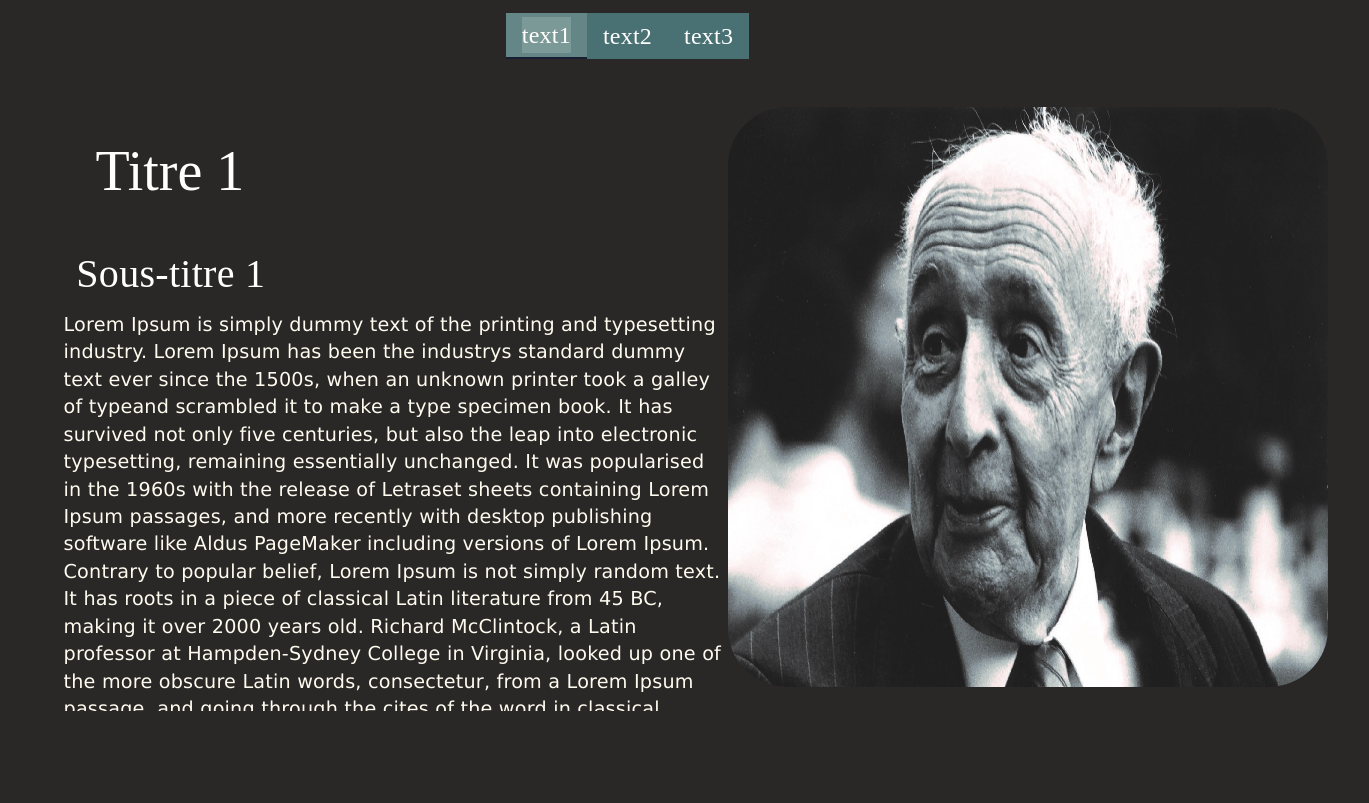
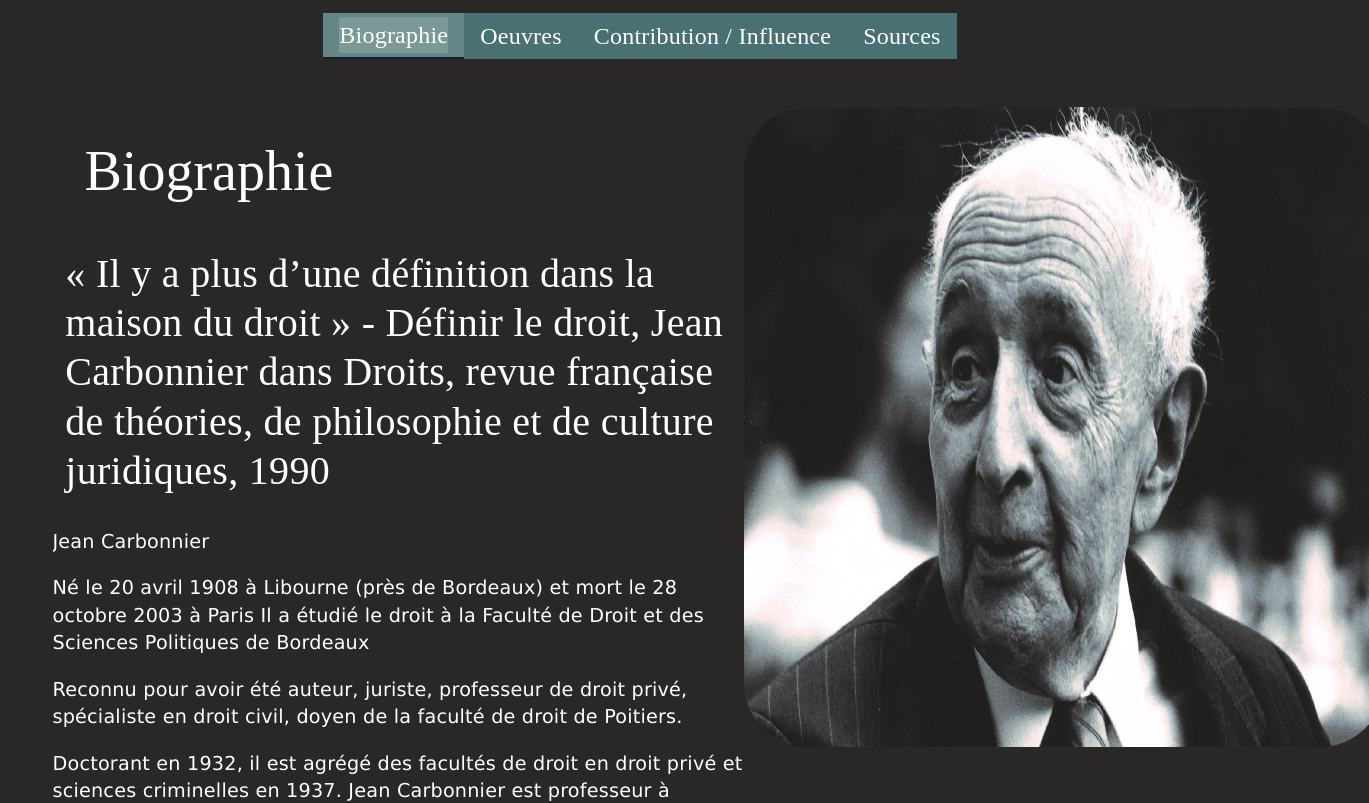
Before and after one commit to TSB04/sally, a Next.js app in the folder app/: page / in a window 1280 px wide. Shown: the top 803 px of the page, 1369 px wide, since content can reach past the window. Built offline with nearby package versions, Linux system fonts and the light colour scheme.

Commit message:
add text content

```diff
--- a/app/pages/index.tsx
+++ b/app/pages/index.tsx
@@ -8,9 +8,7 @@ import Image3 from '../public/image3.jpeg'
 import Theme from '../theme/Theme'
 
 const myStyle = {
-	padding: "1%",
-	backgroundColor: "transparent !important",
-	width: "98%",
+	padding: "1% 0",
 	nav: {
 		display: "flex",
 		flexDirection: "row",
@@ -38,8 +36,8 @@ const myStyle = {
 	},
 	image:{
 		borderRadius: "10%",
-		width: 600,
-		height: 580,
+		width: "80vh",
+		height: "80vh",
 	}
 }
 
@@ -49,45 +47,56 @@ export default function Home() {
   return (
 	<>
 		<Head>
-			<title>Présentation</title>
+			<title>titre</title>
 		</Head>
 		<Grid container justifyContent="center" alignItems="center" sx={myStyle} rowGap={6}>
 			<List sx={myStyle.nav}>
 				<ListItemButton selected={selected === 1} onClick={_=>setSelected(1)}>
-					<ListItemText primary="text1" />
+					<ListItemText primary="Biographie" />
 				</ListItemButton>
 				<ListItemButton selected={selected === 2} onClick={_=>setSelected(2)}>
-					<ListItemText primary="text2" />
+					<ListItemText primary="Oeuvres" />
 				</ListItemButton>
 				<ListItemButton selected={selected === 3} onClick={_=>setSelected(3)}>
-					<ListItemText primary="text3" />
+					<ListItemText primary="Contribution / Influence" />
+				</ListItemButton>
+				<ListItemButton selected={selected === 4} onClick={_=>setSelected(4)}>
+					<ListItemText primary="Sources" />
 				</ListItemButton>
 			</List>
 			{selected === 1 &&
 				<Grid container>
 					<Grid xs={7} alignItems="center" justifyContent="end" sx={myStyle.main}>
-						<Typography variant="h3">Titre 1</Typography>
-						<Typography variant="h4">Sous-titre 1</Typography>
+						<Typography variant="h3">Biographie</Typography>
+						<Typography variant="h4">« Il y a plus d’une définition dans la maison du droit »
+						- Définir le droit,
+						Jean Carbonnier dans Droits, revue française de théories, de philosophie et de culture juridiques, 1990</Typography>
 						<Typography variant="body2" sx={myStyle.text}>
-							Lorem Ipsum is simply dummy text of the printing and typesetting industry.
-							Lorem Ipsum has been the industrys standard dummy text ever since the 1500s,
-							when an unknown printer took a galley of typeand scrambled it to make a type specimen book.
-							It has survived not only five centuries,
-							but also the leap into electronic typesetting, remaining essentially unchanged.
-							It was popularised in the 1960s with the release of Letraset sheets containing Lorem Ipsum passages,
-							and more recently with desktop publishing software
-							like Aldus PageMaker including versions of Lorem Ipsum.
-							Contrary to popular belief, Lorem Ipsum is not simply random text. It has roots in a piece of classical
-							Latin literature from 45 BC, making it over 2000 years old. Richard McClintock,
-							a Latin professor at Hampden-Sydney College in Virginia, looked up one of the more obscure Latin words,
-							consectetur, from a Lorem Ipsum passage, and going through the cites of the word in classical literature,
-							discovered the undoubtable source. Lorem Ipsum comes from sections 1.10.32 and 1.10.33 of
-							of ethics, very popular during the Renaissance. The first line of Lorem Ipsum,
-							comes from a line in section 1.10.32.
 
-							The standard chunk of Lorem Ipsum used since the 1500s is reproduced below for those interested.
-							Sections 1.10.32 and 1.10.33 from by Cicero are also reproduced in their
-							exact original form, accompanied by English versions from the 1914 translation by H. Rackham.
+						<p>Jean Carbonnier</p>
+						<p>Né le 20 avril 1908 à Libourne (près de Bordeaux) et mort le 28 octobre 2003 à Paris
+							Il a étudié le droit à la Faculté de Droit et des Sciences Politiques de Bordeaux
+
+						</p>
+						<p>Reconnu pour avoir été auteur, juriste, professeur de droit privé, spécialiste en droit
+							civil, doyen de la faculté de droit de Poitiers.</p>
+
+						<p>Doctorant en 1932, il est agrégé des facultés de droit en droit privé et sciences criminelles en 1937.
+							Jean Carbonnier est professeur à l'université de Poitiers de 1937 à 1956.</p>
+						<p>
+						Durant l’Occupation, son indépendance le conduit à faire l’éloge de la Déclaration des droits de l'homme dans
+						un commentaire de l’arrêt Ferrand du Conseil d’État ou à critiquer l’extradition pour crimes politiques dans
+						un commentaire d’arrêt de la Cour d'appel de Paris.
+						Il occupe le poste de doyen de l'université de Poitiers,
+						depuis lors il est surnommé le « doyen Carbonnier » par le milieu juridique.
+						Professeur à Panthéon-Assas jusqu'en 1976.
+						De culture et de religion protestante, il prône la sociologie juridique comme approche
+						complémentaire et utile à la compréhension du droit positif :
+						citation : « À un moment, le sociologue doit prendre la place du juriste pour épuiser
+						la réalité juridique ».
+						</p>
+
+
 						</Typography>
 
 					</Grid>
@@ -99,37 +108,35 @@ export default function Home() {
 			{selected === 2 &&
 				<Grid container>
 					<Grid xs={7} alignItems="center" justifyContent="end" sx={myStyle.main}>
-						<Typography variant="h3">Titre 2</Typography>
-						<Typography variant="h4">Sous-titre 2</Typography>
+						<Typography variant="h3">Oeuvres</Typography>
+						<Typography variant="h4">Productions</Typography>
 						<Typography variant="body2" sx={myStyle.text}>
-							Lorem Ipsum is simply dummy text of the printing and typesetting industry.
-							Lorem Ipsum has been the industry standard dummy text ever since the 1500s,
-							when an unknown printer took a galley of typeand scrambled it to make a type specimen book.
-							It has survived not only five centuries,
-							but also the leap into electronic typesetting, remaining essentially unchanged.
-							It was popularised in the 1960s with the release of Letraset sheets containing Lorem Ipsum passages,
-							and more recently with desktop publishing software
-							like Aldus PageMaker including versions of Lorem Ipsum.
-							Contrary to popular belief, Lorem Ipsum is not simply random text. It has roots in a piece of classical
-							Latin literature from 45 BC, making it over 2000 years old. Richard McClintock,
-							a Latin professor at Hampden-Sydney College in Virginia, looked up one of the more obscure Latin words,
-							consectetur, from a Lorem Ipsum passage, and going through the cites of the word in classical literature,
-							discovered the undoubtable source. Lorem Ipsum comes from sections 1.10.32 and 1.10.33 of (The Extremes of Good and Evil) by Cicero, written in 45 BC. This book is a treatise on the theory
-							of ethics, very popular during the Renaissance. The first line of Lorem Ipsum
-							comes from a line in section 1.10.32.
 
-							There are many variations of passages of Lorem Ipsum available, but the majority have suffered alteration in some form,
-							by injected humour, or randomised words which don`&apos;`t look even slightly believable.
-							If you are going to use a passage of Lorem Ipsum, you need to be sure there isn`&apos;`t anything embarrassing
-							hidden in the middle of text. All the Lorem Ipsum generators on the Internet tend to repeat predefined
-							chunks as necessary, making this the first true generator on the Internet. It uses a dictionary of over
-							200 Latin words, combined with a handful of model sentence structures, to generate Lorem Ipsum which looks
-							reasonable. The generated Lorem Ipsum is therefore always free from repetition, injected humour,
-							or non-characteristic words etc.
+						<p>Carbonnier et le droit : Au niveau doctrinal, il a écrit de nombreux manuels de droit.
+						Au niveau législatif, il a écrit des projets à propos de l’autorité parentale, la filiation,
+						le droit du divorce ou du droit de successions.
+						Il fut donc un législateur ayant contribuer à renouveler profondément le Code civil
+						ainsi que l’inspirateur libéral du droit de la famille des années 70. </p>
 
-							The standard chunk of Lorem Ipsum used since the 1500s is reproduced below for those interested.
-							Sections 1.10.32 and 1.10.33 from  by Cicero are also reproduced in their
-							exact original form, accompanied by English versions from the 1914 translation by H. Rackham.
+						<p>Carbonnier et le droit de la famille : il a réformé des pans entier en droit civil,
+						plus précisément en droit de la famille. </p>
+
+						<p>Carbonnier et la jurisprudence :
+						« la jurisprudence n’est pas une véritable source du droit civil comparable à la loi ou même à la coutume.
+						Mais, elle est une autorité considérable en droit civil. »</p>
+
+						<p>Carbonnier et le droit romain :
+ 						« le droit romain mérite plusieurs étoiles ». Carbonnier fait partie de cette génération encore attaché à la culture latine.
+ 						Il a lu quelques passages du Digeste </p>
+						<p>D'autres oeuvres de Carbonnier</p>
+						<p>•	Flexible droit, Pour une sociologie du droit sans rigueur, 10ième éd., LGDJ, 2010, 496 p. (Articulation raisonnée  d'articles publiés dispersée précédemment)
+						•	Essais sur les Lois, 2ième éd., Répertoire du Notariat Defrénois, 1992, 336 p. (Articulation d'articles publiés disperse précédemment)
+						•	Sociologie juridique, PUF, 1978
+						•	Droit civil, vol. 1 : Introduction. Les personnes. La famille, l'enfant, le couple, Paris, PUF, coll. « Quadrige », 2004, 1496 p.
+						•	Droit civil, vol. 2 : Les biens. Les obligations, Paris, PUF, coll. « Quadrige », 2004, 1496 p.
+						•	Droit et passion du droit sous la Vième République, 2ième éd, Flammarion, 273 p.</p>
+
+
 						</Typography>
 
 					</Grid>
@@ -141,22 +148,96 @@ export default function Home() {
 			{selected === 3 &&
 				<Grid container>
 					<Grid xs={7} alignItems="center" justifyContent="end" sx={myStyle.main}>
-						<Typography variant="h3">Titre 3</Typography>
-						<Typography variant="h4">Sous-titre 3</Typography>
+						<Typography variant="h3">Influence de Carbonnier</Typography>
+						<Typography variant="h4">Il est considéré comme l’un des plus grands juristes du XXème siècle en France, le doyen Carbonnier a une grande influence sur le droit français.</Typography>
 						<Typography variant="body2" sx={myStyle.text}>
-							Lorem Ipsum is simply dummy text of the printing and typesetting industry.
-							Lorem Ipsum has been the industrys standard dummy text ever since the 1500s,
-							when an unknown printer took a galley of typeand scrambled it to make a type specimen book.
-							It has survived not only five centuries,
-							but also the leap into electronic typesetting, remaining essentially unchanged.
-							It was popularised in the 1960s with the release of Letraset sheets containing Lorem Ipsum passages,
-							and more recently with desktop publishing software
-							like Aldus PageMaker including versions of Lorem Ipsum.
-							Contrary to popular belief, Lorem Ipsum is not simply random text. It has roots in a piece of classical
+						<p>Jean Carbonnier était un humaniste, sa pensée en contrariété avec le dogmatisme juridique
+							et en accord avec la sociologie juridique a profondément bouleversé l’enseignement du droit en France.
+							Rupture dans l’enseignement du droit une méthodologie
+						</p>
+						<p>Au XIXe siècle l’enseignement du droit était purement professionnel,
+							au cours des années 50 s’est développé un mouvement critique de cet enseignement,
+							dans cette période propice la pensée de Carbonnier s’est imposée.
+							Il s’interroge sur le sens du droit et exprime la nécessité de considérer la science
+							juridique dans un contexte plus large qui doit s’appuyer sur les sciences sociales et
+							humaines. Cette nouvelle approche du droit a donc conduit à la remise en cause de
+							l’enseignement de ce dernier dans les universités.
+							Sa pensée est en rupture avec la conception napoléonienne et la codification basée sur
+							la certitude pour introduire le questionnement juridique. Il souhaite en finir avec
+							les « Ecole de droit » qui ne laisse pas place à la remise en question pour au contraire
+							inviter les futurs juristes au débat à la controverse, ce n’est qu’en envisageant
+							le droit dans un contexte sociologique que l’on peut l’accorder aux besoins de la société selon lui.
+						</p>
+						<p>Une conception nouvelle en rupture avec l’enseignement traditionnel du droit :
+							Dans un premier temps cette conception est en rupture avec les Ecoles de droit qui,
+							en accord avec la conception napoléonienne, formait les futurs juristes à travers le strict
+							enseignement des codes. Ce modèle d’enseignement basé uniquement sur le Code civil était caractérisé
+							par l’ignorance d’une démarche scientifique et le rejet de toute critiques dans les écoles.
+							Dans un deuxième temps au XIXe s, l’Ecole de l’exégèse s’impose. Cette conception du droit était
+							basée sur une méthode d’interprétation stricte du code civil, ce dernier était la loi par excellence
+							; tout était dans la loi et on devait pouvoir tout déduire de cette dernière. La méthode de l’exégèse
+							fait trois propositions ; lorsque la loi est claire il faut la suivre, lorsque la loi est obscure
+							il faut rechercher l’intention du législateur et en approfondir les dispositions, si l’on manque de
+							loi il faut consulter la coutume ou l’équité. Même si l’école de l’exégèse a favorisé une démarche
+							scientifique, elle est encore loin de l’ouverture vers l’analyse des phénomènes sociaux.
+							Le formalisme de cette École régnera durant le XIXe siècle et ce n’est qu’à la seconde montée
+							du XXe siècle qu’un climat plus favorable à la pensée carbonnienne émergera, en suscitant des analyses
+							prenant en compte la réalité sociale, politique et économique par le droit.
+							En contrariété avec l’écoles de l’exégèse, la pensée d’une sociologie juridique inclue la relativité
+							de la règle de de droit en parallèle aux faits sociaux divers. Cette approche conteste l’analyse
+							positivisme pour comprendre les faits sociaux.
+							En effet l’analyse positiviste théorisée en XIXe siècle par Auguste Compte vise à traduire les faits
+							sociaux de manière rationnelle, selon cette approche tout est explicable par la science.
+							Par extension la conception de Jean Carbonnier s’oppose au positivisme légaliste qui ne considère
+							que la loi et la jurisprudence comme normes à respecter.
+							Ainsi il faudrait construire une nouvelle approche du droit qui ne peut plus seulement se restreindre
+							au normativisme. Ainsi dans les années 50 une majorité de juristes abandonneront l’idée d’une possible autonomie du droit vis-à-vis du social.
+						</p>
+						<p>
 
-							The standard chunk of Lorem Ipsum used since the 1500s is reproduced below for those interested.
-							Sections 1.10.32 and 1.10.33 from by Cicero are also reproduced in their
-							exact original form, accompanied by English versions from the 1914 translation by H. Rackham.
+							Jean Carbonnier introduit l’étude entre fait et droit. Surnommé le doyen Carbonnier, anciennement professeur à l'université de Poitiers puis à la faculté de droit de Paris il marqua des générations d’étudiants. Selon lui le droit exprime une simple partie de la complexité humaine, il ne doit donc pas toucher à ce qui le dépasse. Le droit se doit donc d’être modeste et d’intégrer les évolutions sociales. Le droit est, selon lui, plus petit que l’ensemble des relations entre les hommes, par cette pensée il s’oppose au panjurisme (=vision qui suppose du droit partout, dans chaque relation sociale ou inter-individuelle). Il s’agit ainsi d’analyser le droit positif tout en envisageant son ouverture à l’analyse de la régulations des rapports sociaux.
+							Dès 1955 Jean Carbonnier dans son Manuel de droit civil exprime sa conception renouvelée du droit et dans Flexible droit il présente sa théorie de la sociologie juridique avec ce sous-titre évocateur ; « Pour une sociologie du droit sans rigueur ». Il met en évidence la nécessité de considérer une diversité juridique. Il se consacre donc à l’étude des phénomènes sociaux sans se limiter à celle du droit officielle y compris les phénomènes de déviation et de non-droit.
+							Une telle approche du droit a profondément modifié le contenu et la méthode d’enseignement du droit dans les universités.
+							Une nouvelle méthode d’enseignement :
+							Dans la préface de son manuel, Jean Carbonnier dit : « j'ai une sympathie très profonde pour toutes les opinions qui divisent la doctrine et tous les sentiments qui font la France ». Il avait à coeur d’ouvrir l’esprits des étudiants aux problèmes sociaux, religieux et politiques. Il était ouvert au débat sans chercher à imposer ses idées de façon dogmatique (=qui rejette toute critique ou doute, vérité absolue).
+							Sa conception va dans le sens des réformes qui seront apportées au études de droits entre les années 50 et 60. L’enjeu d’interdisciplinarité sera au coeur de ces dernières, deux intérêts distincts sont attachés à ces réformes ; d’un côté on prône une conception étroite de l’enseignement et de l’autre une ouverture aux sciences sociales. Dans ce contexte Carbonnier se positionne pour la défense de l’ouverture des facultés de droit à la sociologie.
+							Il se prononce aussi sur l’intérêt de la méthode comparative dans les facultés ; cette dernière consiste à établir et comparer les normes en vigueur dans le domaine donné dans les systèmes juridiques différents.
+						</p>
+						<p>Conclusion : </p>
+						<p>Jean Carbonnier a largement contribué par sa pensée sur le socialisme juridique à modifier l’enseignement et l’approche du droit dans les facultés. Il influença en tant que professeur les futurs juristes par sa pensée humaniste en prônant un enseignement juridique ouvert à la discussion et en accord avec la recherche, en rupture avec les ancienne Écoles à caractère dogmatique. Il instaure notamment une nouvelle méthode, celle de sociologie législative
+							(=« fonction pratique de la sociologie juridique dans la partie qui concerne l’aide au législateur ») qui reconnait que « la vie n’est pas une, mais multiple » (Carbonnier, 1979). Elle permet de traduire une réalité sociale complexe en apportant une pluralité de méthodes pour légiférer. Cela se traduit notamment au travers d’un « pluralisme normatif » qui s’explique par une pluralité de normes qui harmonisent la vie sociale. Par cela le droit accepte la coexistence de divers modèles sociaux.
+							Une notion le non-droit
+							C’est un des concepts les plus célèbre dégagé par Carbonnier.
+							Il s’agit de l’absence du droit dans un certains nombre de situations que le droit avait pourtant vocation théorique à régir (Lexique des termes juridiques).
+							L’hypothèse est que si le droit est écarté ce n’est pas pour faire place au chaos, le terrain sera occupé par d’autres systèmes de régulation tel que la morale, la religion, les moeurs qui ne sont pas du droit.
+							Cette approche s’oppose à une tendance de vouloir absolument éviter le « vide juridique » par les législateurs qui se traduit par une profusion de droit pour régler tout contentieux dans toutes matières. Cependant Carbonnier par cette notion s’oppose à « l’excès de droit » ; selon lui il faut s’en méfier puisqu’il risque de « tuer le droit » dont les moyens de production doivent être la loi, le temps, la coutume et la jurisprudence, pour cela il faut donc instaurer des « aires de repos » qui seraient soustraites au droit. « Lorsque j’entend dire qu’il y a quelque part un vide juridique et qu’il n’y a qu’à faire une loi pour combler ce vide je dis arrêtez, réfléchissez » dit Carbonnier dans le film Jean Carbonnier. Le droit au non droit pour lui il y a trop de droit et il suffit de chercher dans la multitude déjà existante.
+						</p>
+						</Typography>
+
+					</Grid>
+					<Grid container xs={5} justifyContent="start" sx={myStyle.aside}>
+						<Image src={Image3} alt="Picture of the author"style={myStyle.image} />
+					</Grid>
+				</Grid>
+			}
+			{selected === 4 &&
+				<Grid container>
+					<Grid xs={7} alignItems="center" justifyContent="end" sx={myStyle.main}>
+						<Typography variant="h3">Sources</Typography>
+						<Typography variant="h4">Travail de BARRY Salamata, BERTAUX Tifenn, BRUNO Brunia, BISUMBULE Nawa, BOUAZZA Kélia </Typography>
+						<Typography variant="body2" sx={myStyle.text}>
+						http://netcampus.free.fr/droit/civil/1-sourcesdtobj51.php3
+https://wp.unil.ch/bases/2013/05/auguste-comte-et-le-positivisme/ https://www.universalis.fr/encyclopedie/jean-carbonnier/
+http://www.justice.gouv.fr/art_pix1_script_carbonnier_verdier_20120312.pdf
+https://books.openedition.org/pupo/2632?lang=en#ftn4
+La méthode comparative dans les sciences juridiques
+https://czasopisma.inp.pan.pl
+https://www.cairn.info/revue-l-annee-sociologique-2007-2-page-403.htm#no1
+https://youtu.be/NLkFdsIL_Ew
+
+https://youtu.be/agaYlOsqRBQ
+https://youtu.be/57spXG1f2Lk
+
 						</Typography>
 
 					</Grid>
```
